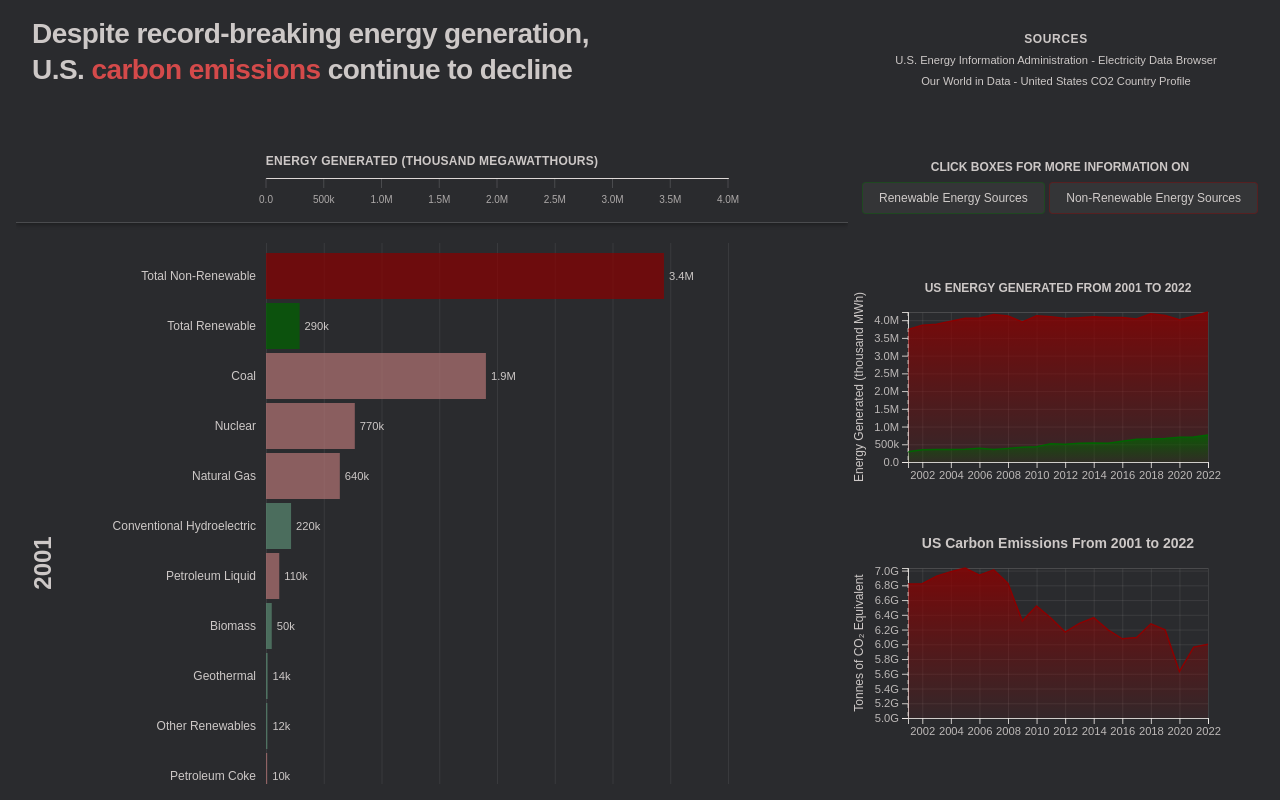
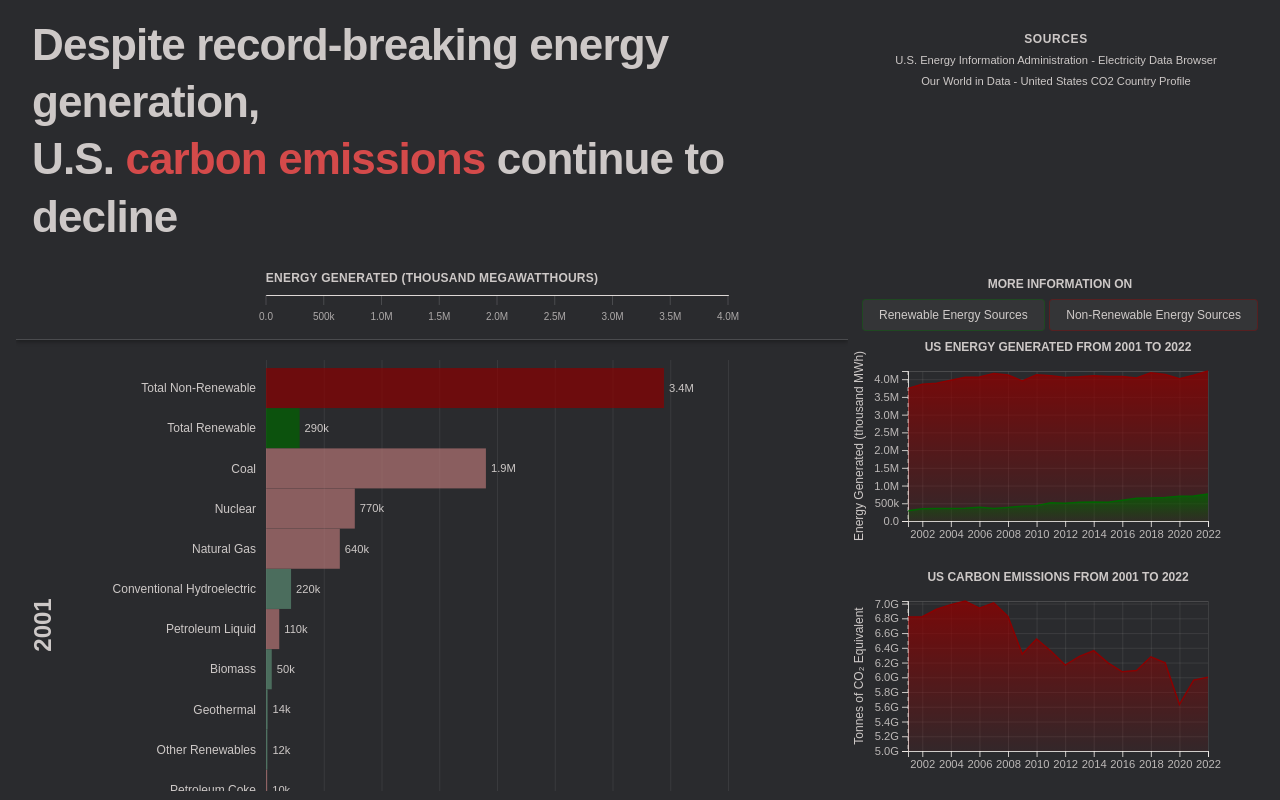
Before and after one commit to glimitless/gd4-final, a plain HTML site: page index.html in a window 1280 px wide. Drawn offline with Linux system fonts and the light colour scheme.

Commit message:
slight-change-2

```diff
--- a/index.html
+++ b/index.html
@@ -17,7 +17,7 @@
         <div class="vis_net-generation-by-sector"></div>
         <div class="vis_counter"></div>
         <div class="more-info">
-            <h2>Click boxes for more information on</h2>
+            <h2>More information on</h2>
             <div class="infomation-options">
                 <a class="information-option renewable" data-panel="renewable">Renewable Energy Sources</a>
                 <a class="information-option non-renewable" data-panel="nonrenewable">Non-Renewable Energy Sources</a>
--- a/main.js
+++ b/main.js
@@ -485,9 +485,10 @@ script.onload = function() {
                 .attr('x', carbonWidth / 2)
                 .attr('y', -carbonMargin.top / 2)
                 .attr('text-anchor', 'middle')
-                .style('font-size', '14px')
+                .style('font-size', '0.75rem')
                 .style('font-weight', 'bold')
                 .style('fill', 'rgba(246, 240, 237, 0.8)')
+                .style('text-transform', 'uppercase')
                 .text('US Carbon Emissions From 2001 to 2022');
 
             carbonSvg.append('text')
@@ -612,7 +613,7 @@ script.onload = function() {
             // Fixed height calculations
             const availableHeight = chartHeight - margin.top - margin.bottom;
             const maxBars = 12; // Adjust based on typical number of visible bars
-            const barHeight = Math.floor((availableHeight - margin.top - margin.bottom) / maxBars);
+            const barHeight = 40;
 
             // Update y scale with fixed range
             y.range([0, availableHeight - margin.top - margin.bottom])
--- a/style.css
+++ b/style.css
@@ -104,7 +104,7 @@ body{
     padding: 0 1rem;
 }
 .title h1 {
-    font-size: 1.75rem;
+    font-size: 1.7rem;
     line-height: 1.3;
     font-weight: 600;
     color: rgba(246, 240, 237, 0.8);
@@ -289,7 +289,7 @@ html {
 
 /* Main title */
 .title h1 {
-    font-size: 1.75rem;
+    font-size: 2.75rem;
     line-height: 1.3;
     font-weight: 600;
     margin-bottom: 1rem;
```
